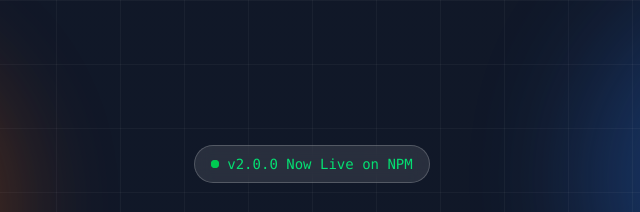
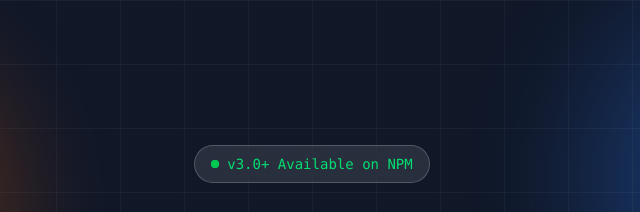
Before and after one commit to fabriziosalmi/navigator, an Astro site in the folder apps/landing-page/: page / in a window 1280 px wide. Shown: the top 212 px of the page, 328-968 px from the left. Built offline with nearby package versions, Linux system fonts and the light colour scheme; Astro itself is replaced by a stand-in of ours.

Commit message:
fix(landing-page): update version badge to v3.0+
Core packages are now at v3.x (core: 3.0.2, types: 3.0.1, etc.)
Updated badge from 'v2.0.0 Now Live' to 'v3.0+ Available on NPM'

```diff
--- a/apps/landing-page/src/pages/index.astro
+++ b/apps/landing-page/src/pages/index.astro
@@ -55,7 +55,7 @@ import '../styles/global.css';
 						<span class="animate-ping absolute inline-flex h-full w-full rounded-full bg-green-400 opacity-75"></span>
 						<span class="relative inline-flex rounded-full h-2 w-2 bg-green-500"></span>
 					</span>
-				<span class="text-sm font-mono text-green-400">v2.0.0 Now Live on NPM</span>
+				<span class="text-sm font-mono text-green-400">v3.0+ Available on NPM</span>
 			</div>				<!-- Main Headline -->
 				<h1 class="text-6xl md:text-8xl font-bold mb-6 bg-clip-text text-transparent bg-gradient-to-r from-white via-orange-200 to-blue-200 animate-fade-in-up">
 					Navigator
```
